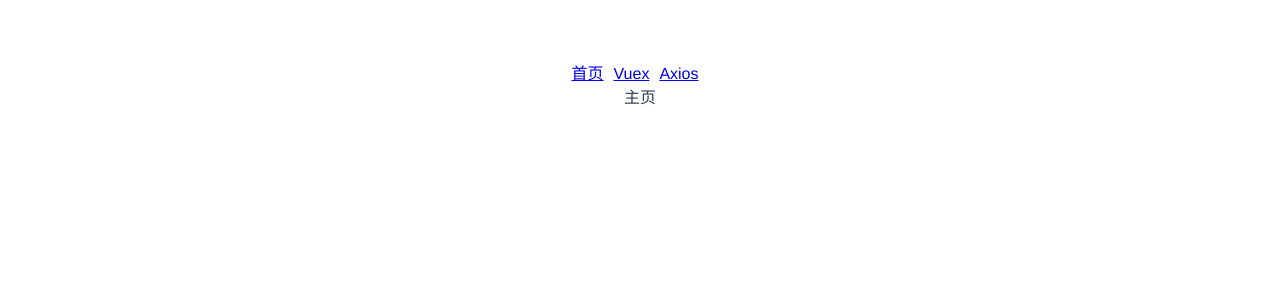
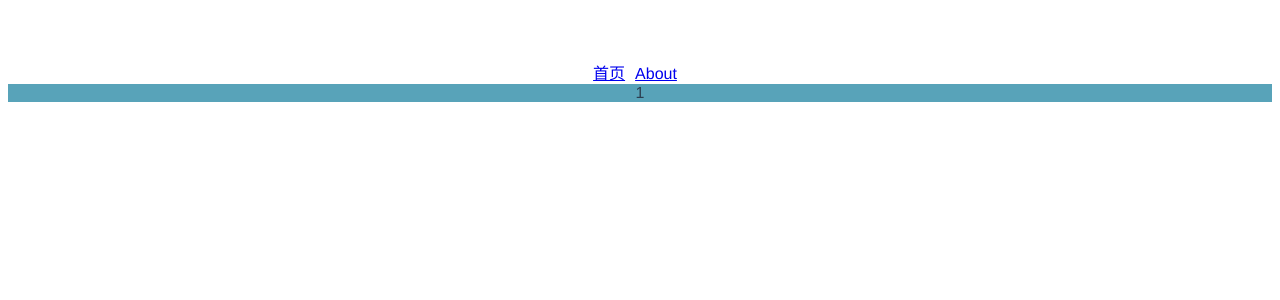
Before and after one commit to EF1874/vue3-vite-tsx-init, a Vue app: page /#/ in a window 1280 px wide. Shown: the top 300 px of the page. Built offline with nearby package versions, Linux system fonts and the light colour scheme.

Commit message:
init: vite+vue3+ts+elmentUI-plus+prettier+eslint+editor

```diff
--- a/src/App.vue
+++ b/src/App.vue
@@ -2,7 +2,7 @@
  * @Author: 李聪
  * @Date: 2021-08-31 10:57:39
  * @LastEditors: 李聪
- * @LastEditTime: 2021-08-31 14:07:28
+ * @LastEditTime: 2021-08-31 17:10:18
  * @Description:
 -->
 <script setup lang="ts"></script>
@@ -10,8 +10,7 @@
 <template>
   <div id="app">
     <router-link to="/" class="nav">首页</router-link>
-    <router-link :to="{ path: '/vuex' }" class="nav">Vuex</router-link>
-    <router-link :to="{ name: 'Axios' }" class="nav">Axios</router-link>
+    <router-link :to="{ name: 'About' }" class="nav">About</router-link>
     <router-view></router-view>
   </div>
 </template>
--- /dev/null
+++ b/src/components/SystemHeader.vue
@@ -0,0 +1,27 @@
+<!--
+ * @Author: 李聪
+ * @Date: 2021-08-31 17:10:55
+ * @LastEditors: 李聪
+ * @LastEditTime: 2021-08-31 17:26:27
+ * @Description:头部组件
+-->
+
+<script setup lang="ts">
+defineProps({
+  index: {
+    type: Number,
+    default: 0,
+    required: false
+  }
+});
+</script>
+
+<template>
+  <header class="system-header">{{ index }}</header>
+</template>
+
+<style lang="less" scoped>
+.system-header {
+  background: rgb(88, 163, 185);
+}
+</style>
--- a/src/router/index.ts
+++ b/src/router/index.ts
@@ -2,13 +2,13 @@
  * @Author: 李聪
  * @Date: 2021-08-31 11:24:45
  * @LastEditors: 李聪
- * @LastEditTime: 2021-08-31 11:35:31
+ * @LastEditTime: 2021-08-31 17:09:49
  * @Description: 路由配置
  */
 
 import { createRouter, createWebHashHistory, RouteRecordRaw } from 'vue-router';
 import Home from '@/views/Home.vue';
-import Vuex from '@/views/Vuex.vue';
+import About from '@/views/About.vue';
 
 const routes: RouteRecordRaw[] = [
   {
@@ -17,14 +17,9 @@ const routes: RouteRecordRaw[] = [
     component: Home
   },
   {
-    path: '/vuex',
-    name: 'Vuex',
-    component: Vuex
-  },
-  {
-    path: '/axios',
-    name: 'Axios',
-    component: () => import('@/views/Axios.vue')
+    path: '/about',
+    name: 'About',
+    component: About
   }
 ];
 
--- a/src/views/Vuex.vue
+++ b/src/views/About.vue
@@ -2,17 +2,17 @@
  * @Author: 李聪
  * @Date: 2021-08-31 11:28:07
  * @LastEditors: 李聪
- * @LastEditTime: 2021-08-31 16:33:59
+ * @LastEditTime: 2021-08-31 17:28:00
  * @Description:页面
 -->
+<script setup lang="ts"></script>
+
 <template>
-  <div class="vuex">Vuex页面</div>
+  <div class="about">about页面</div>
 </template>
 
-<script setup lang="ts"></script>
-
 <style lang="less" scoped>
-.vuex {
+.about {
   background: rgb(194, 154, 154);
 }
 </style>
--- a/src/views/Axios.vue
+++ /dev/null
@@ -1,15 +0,0 @@
-<!--
- * @Author: 李聪
- * @Date: 2021-08-31 11:34:07
- * @LastEditors: 李聪
- * @LastEditTime: 2021-08-31 11:34:08
- * @Description:
--->
-
-<template>
-  <div class="axios">axios页面</div>
-</template>
-
-<script setup lang="ts"></script>
-
-<style lang="less" scoped></style>
--- a/src/views/Home.vue
+++ b/src/views/Home.vue
@@ -2,14 +2,18 @@
  * @Author: 李聪
  * @Date: 2021-08-31 11:26:11
  * @LastEditors: 李聪
- * @LastEditTime: 2021-08-31 11:26:12
+ * @LastEditTime: 2021-08-31 17:27:57
  * @Description: 主页
 -->
 
+<script setup lang="ts">
+import SystemHeader from '@c/SystemHeader.vue';
+</script>
+
 <template>
-  <div class="home">主页</div>
+  <div class="home">
+    <SystemHeader :index="1" />
+  </div>
 </template>
 
-<script setup lang="ts"></script>
-
 <style lang="less" scoped></style>
--- a/vite.config.ts
+++ b/vite.config.ts
@@ -2,7 +2,7 @@
  * @Author: 李聪
  * @Date: 2021-08-31 10:57:39
  * @LastEditors: 李聪
- * @LastEditTime: 2021-08-31 14:57:08
+ * @LastEditTime: 2021-08-31 17:20:59
  * @Description: vite配置
  */
 import { defineConfig } from 'vite';
@@ -15,7 +15,15 @@ export default defineConfig({
   plugins: [vue()],
   resolve: {
     alias: {
-      '@': resolve(__dirname, 'src') // 路径别名
+      // 路径别名
+      '@': resolve(__dirname, 'src'),
+      '@a': resolve(__dirname, 'src/assets'),
+      '@c': resolve(__dirname, 'src/components'),
+      '@u': resolve(__dirname, 'src/utils'),
+      '@v': resolve(__dirname, 'src/views'),
+      config: resolve(__dirname, 'src/config'),
+      common: resolve(__dirname, 'src/common'),
+      style: resolve(__dirname, 'src/style')
     }
   },
   root: './',
```
Also changed, not shown: .eslintrc.js.
